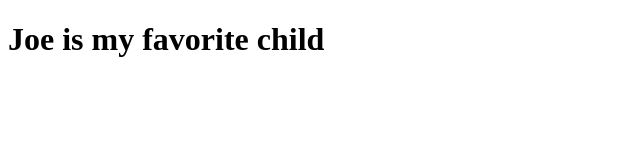
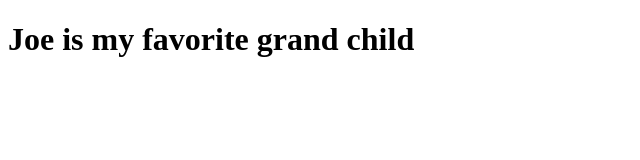
Before and after one commit to NanaInc/AboutMe, a plain HTML site: page index.html in a window 1280 px wide. Shown: the whole page, without its empty margins (0-640 px from the left). Drawn offline with Linux system fonts and the light colour scheme.

Commit message:
Update index.html

```diff
--- a/index.html
+++ b/index.html
@@ -6,6 +6,6 @@
     <title></title>
 </head>
 <body>
-    <h1> Joe is my favorite child </h1>
+    <h1> Joe is my favorite grand child </h1>
 </body>
 </html>
```
